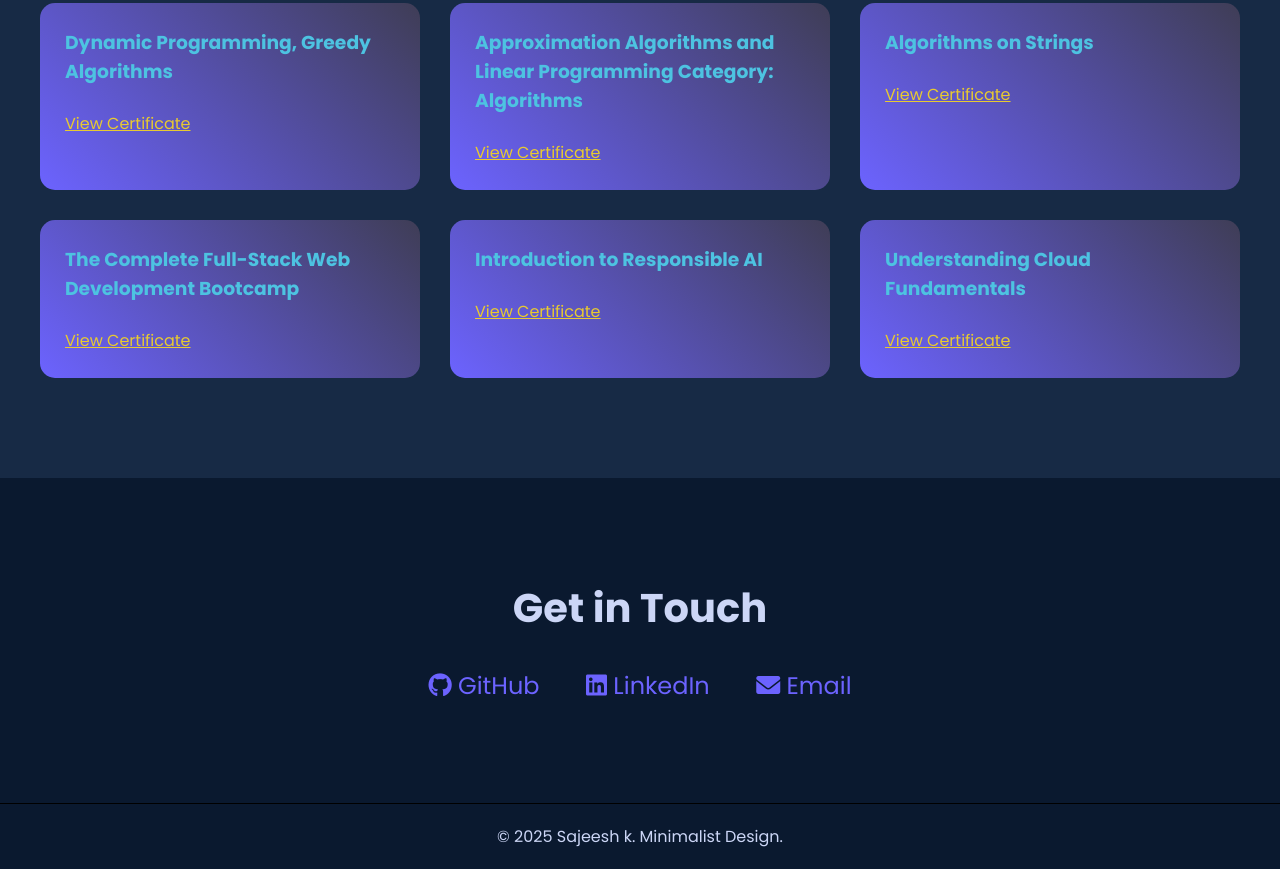
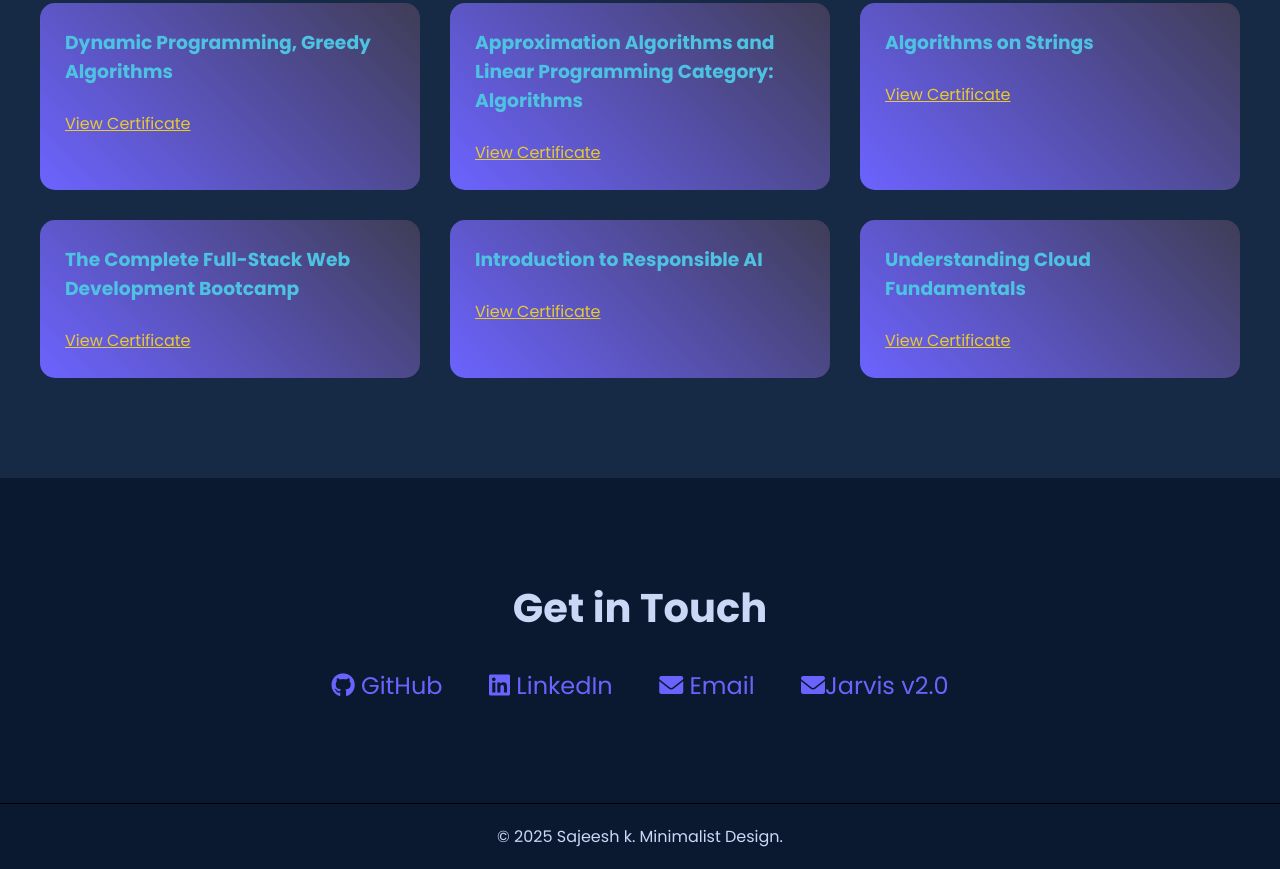
Before and after one commit to sajee-sajee/portfolio, a plain HTML site: page index.html in a window 1280 px wide. Shown: the part 2162-3031 px from the top of the page. Drawn offline with Linux system fonts and the light colour scheme.

Commit message:
Update index.html

```diff
--- a/index.html
+++ b/index.html
@@ -198,6 +198,9 @@
       <a href="mailto:sajeeshsarang087@gmail.com">
         <i class="fas fa-envelope"></i> Email
       </a>
+      <a href="app.py">
+        <i class="fas fa-envelope"></i>Jarvis v2.0
+      </a>
     </div>
   </section>
 
```
